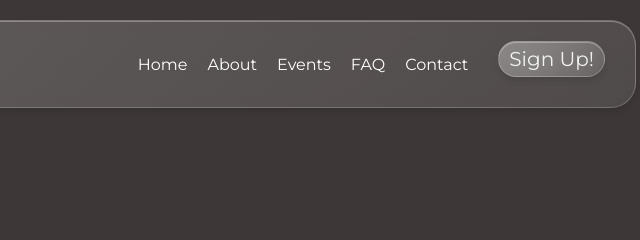
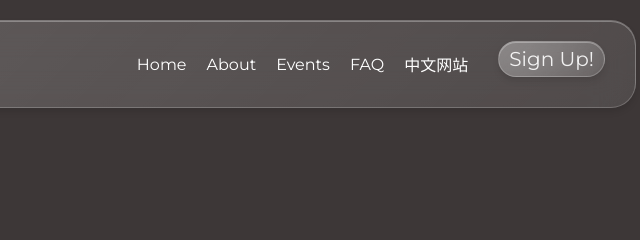
Before and after one commit to mingchewu/OurMusicTimeWebsite, a plain HTML site: page index.html in a window 1280 px wide. Shown: the top 240 px of the page, 538-1178 px from the left. Drawn offline with Linux system fonts and the light colour scheme.

Commit message:
Add files via upload

```diff
--- a/index.html
+++ b/index.html
@@ -14,7 +14,7 @@
         <a href="#about">About</a>
         <a href="#events">Events</a>
         <a href="#faq">FAQ</a>
-        <a href="#contact">Contact</a>
+        <a href="index_cn.html">中文网站</a>
         <button id="signup-btn">Sign Up!</button>
       </div>
     </div>
```
